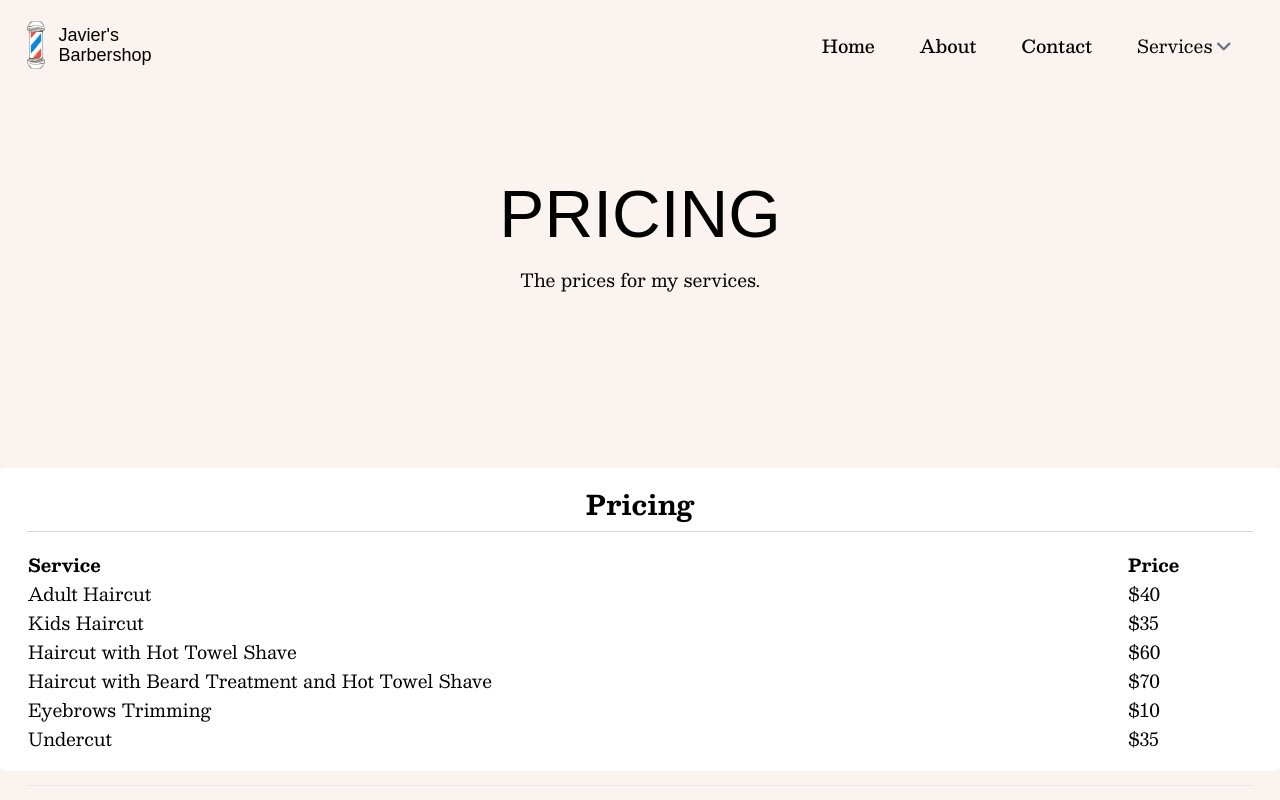
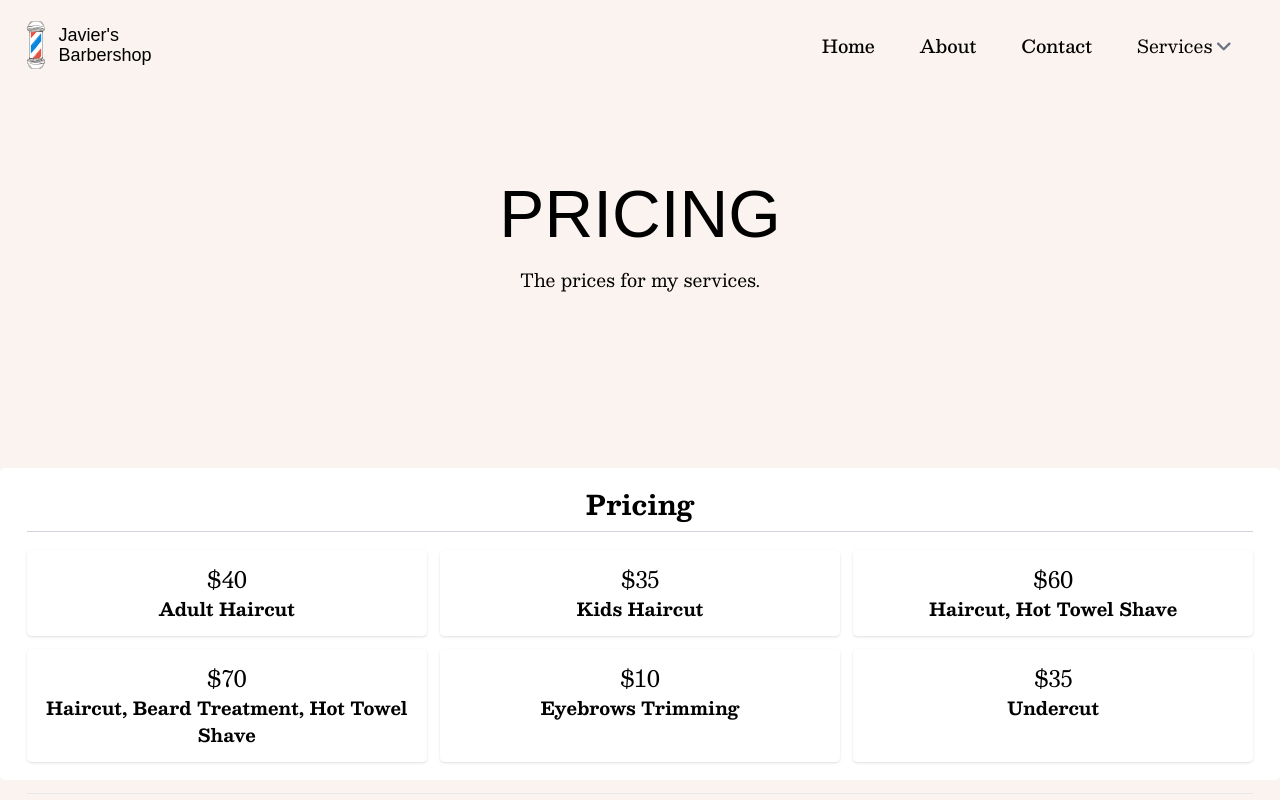
Before and after one commit to zackmorgs/javier, a Next.js app: page /pricing in a window 1280 px wide. Shown: the top 800 px of the page. Built offline with nearby package versions, Linux system fonts and the light colour scheme; a web font is replaced by a local one.

Commit message:
made a prettier pricing component

```diff
--- a/components/pricing.tsx
+++ b/components/pricing.tsx
@@ -2,27 +2,27 @@ import { TitleMd } from "./ui/title"
 export default function Pricing() {
     const services = [
         {
-            name:"Adult Haircut",
+            name: "Adult Haircut",
             price: "$40"
         },
         {
-            name:"Kids Haircut",
+            name: "Kids Haircut",
             price: "$35"
         },
         {
-            name:"Haircut with Hot Towel Shave",
+            name: "Haircut, Hot Towel Shave",
             price: "$60"
         },
         {
-            name:"Haircut with Beard Treatment and Hot Towel Shave",
+            name: "Haircut, Beard Treatment, Hot Towel Shave",
             price: "$70"
         },
         {
-            name:"Eyebrows Trimming",
+            name: "Eyebrows Trimming",
             price: "$10"
         },
         {
-            name:"Undercut",
+            name: "Undercut",
             price: "$35"
         }
     ]
@@ -36,32 +36,23 @@ export default function Pricing() {
                         </TitleMd>
                     </div>
                     <div className="">
-                        <table className="table w-full">
-                            <thead className="table-header-group font-bold">
-                                <tr>
-                                    <td>
-                                        Service
-                                    </td>
-                                    <td>
-                                        Price
-                                    </td>
-                                </tr>
-                            </thead>
-                            <tbody>
-                                {services.map((service, index, array)=>{
-                                    return (
-                                        <tr key={index} className="table-row">
-                                            <td>
-                                                {service.name}
-                                            </td>
-                                            <td>
-                                                {service.price}
-                                            </td>
-                                        </tr>
-                                    )
-                                })}
-                            </tbody>
-                        </table>
+                        <ul id="pricing-list" className="grid grid-cols-1 md:grid-cols-2 lg:grid-cols-3 xl:grid-cols 4 gap-3">
+
+                            {services.map((service, index, array) => {
+                                return (
+                                    <li key={index} className="justify-between shadow py-3 px-3 rounded text-center">
+                                        <p className="text-xl">
+                                            {service.price}
+                                        </p>
+                                        <b>
+                                            {service.name}
+                                        </b>
+
+                                    </li>
+                                )
+                            })}
+
+                        </ul>
                     </div>
                 </div>
             </div>
```
